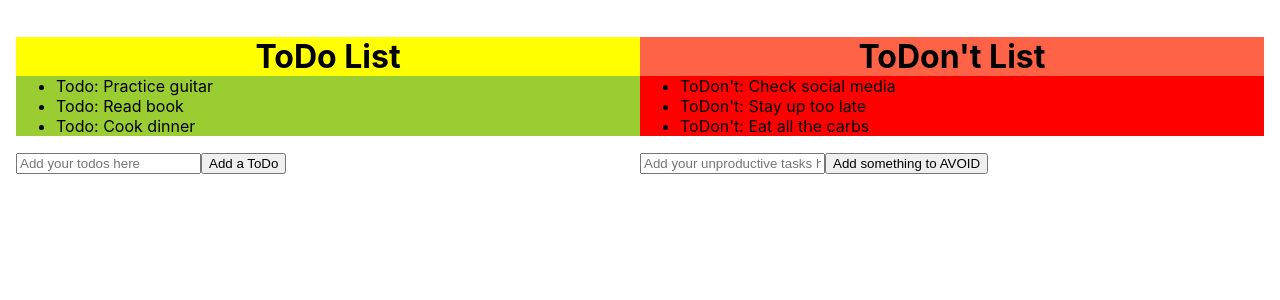
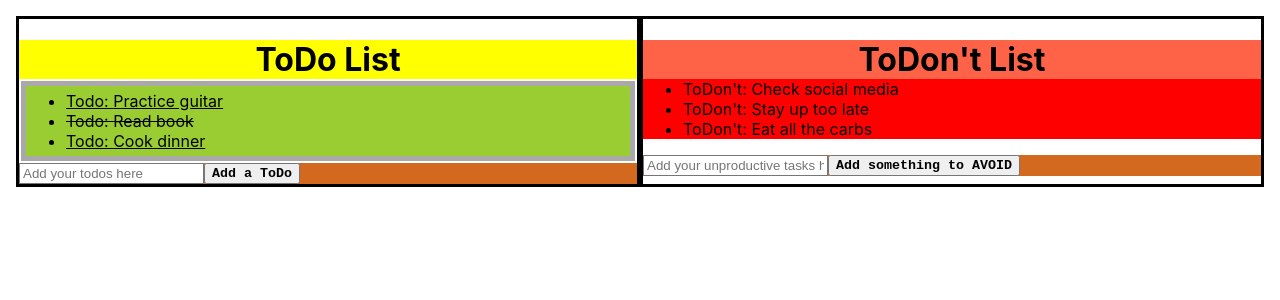
Before and after one commit to csdorman/ToDoList, a React (Create React App) app: page / in a window 1280 px wide. Shown: the top 300 px of the page. Built offline with nearby package versions, Linux system fonts and the light colour scheme.

Commit message:
Adding ref to Todos and Todonts, start work on line-through and onClick

```diff
--- a/src/App.css
+++ b/src/App.css
@@ -7,6 +7,7 @@
 
 .Todo-module {
   flex: 1;
+  border: solid black;
 }
 
 .Todo-heading {
@@ -17,11 +18,15 @@
 
 .TodoList {
   background-color: yellowgreen;
-  margin-top: 0px;
+  border: 5px solid darkgray;
+  padding-top: 5px;
+  padding-bottom: 5px;
+  margin: 2px;
 }
 
 .Todont-module {
   flex: 1;
+  border: solid black;
 }
 
 .Todont-heading {
@@ -35,6 +40,17 @@
   margin-top: 0px;
 }
 
+/*Trying to get form input and btn centered */
+form {
+  display: flex;
+  background: chocolate;
+  align-content: space-around;
+}
+
+button {
+  font-family: monospace;
+  font-weight: bold;
+}
 
 .App-logo {
   height: 40vmin;
--- a/src/App.js
+++ b/src/App.js
@@ -5,7 +5,7 @@ import React from 'react'
 export default function App() {
   const [todos, setTodos] = React.useState([
     { id:1, text:'Practice guitar', done:false },
-    { id:2, text:'Read book', done: false },
+    { id:2, text:'Read book', done: true },
     { id:3, text:'Cook dinner', done: false }
   ])
   const [todonts, setTodont] = React.useState([
@@ -30,11 +30,12 @@ export default function App() {
 }
 
 function AddToDo( {setTodos} ) {
+  const inputRef = React.useRef()
   function handleAddTodo(event) {
     //by default, the React refreshes page w/onSubmit - this prevents that
     event.preventDefault()
-    //see all the elements submitted by onSubmit - console.log(event.target.elements)
-    //get the text entered into <input> - console.log(event.target.elements.newTodo.value)
+    //to see all the elements submitted by onSubmit - console.log(event.target.elements)
+    //to get the text entered into <input> - console.log(event.target.elements.newTodo.value)
     const todoText = event.target.elements.newTodo.value
     const todo = {
       id: 4,
@@ -44,12 +45,15 @@ function AddToDo( {setTodos} ) {
     setTodos(prevTodos => {
       return prevTodos.concat(todo)
     })
-    console.log(todo)
+    inputRef.current.value = ''
   }
   return(
     <form onSubmit={handleAddTodo}>
       <input
+        //* Name to use in handleAddTodo *//
         name="newTodo"
+        //* Ref to use to clear input *//
+        ref={inputRef}
         placeholder="Add your todos here">
         </input>
       <button
@@ -59,17 +63,21 @@ function AddToDo( {setTodos} ) {
   )
 }
 
+//! With destructuring to reduce typing "props" for properties
 function ToDoList( {todos}) {
   return (
     <ul className="TodoList">
       {todos.map(todo => (
-        <li key={todo.id}>Todo: {todo.text}</li>
+        <li
+          style={{textDecoration: todo.done ? "line-through" : "underline"}}
+          key={todo.id}>Todo: {todo.text}</li>
       ))}
     </ul>
   )
 }
 
 function AddToDont( {setTodont} ) {
+  const inputRef = React.useRef()
   function handleAddTodont(event) {
     event.preventDefault()
     const todontText = event.target.elements.newTodont.value
@@ -81,11 +89,13 @@ function AddToDont( {setTodont} ) {
     setTodont(prevTodont => {
       return prevTodont.concat(todont)
     })
+    inputRef.current.value = ''
   }
   return(
     <form onSubmit={handleAddTodont}>
       <input
         name="newTodont"
+        ref={inputRef}
         placeholder="Add your unproductive tasks here">
         </input>
       <button
```
